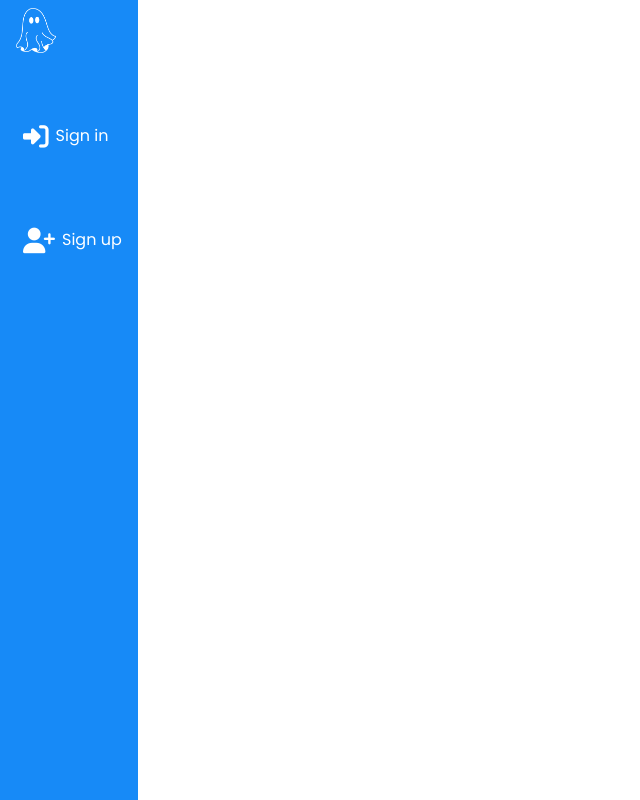
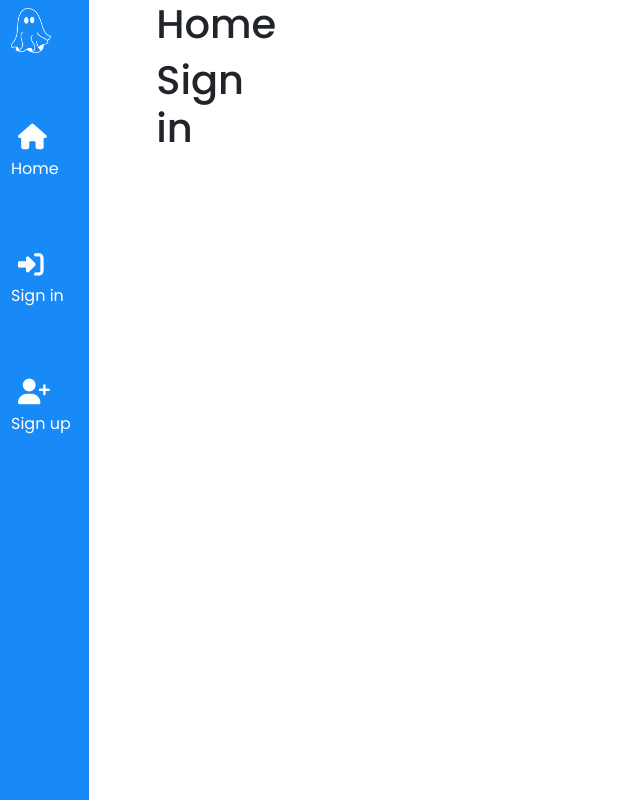
Before and after one commit to cjfinan/TaskIt, a React (Create React App) app: page / in a window 1280 px wide. Shown: the whole page, without its empty margins (0-640 px from the left). Built offline with nearby package versions, Linux system fonts and the light colour scheme.

Commit message:
[ADD] react router library to project

```diff
--- a/package.json
+++ b/package.json
@@ -10,6 +10,7 @@
     "react": "^18.2.0",
     "react-bootstrap": "^1.6.3",
     "react-dom": "^18.2.0",
+    "react-router-dom": "^5.3.0",
     "react-scripts": "5.0.1",
     "web-vitals": "^2.1.4"
   },
--- a/src/App.js
+++ b/src/App.js
@@ -1,10 +1,21 @@
+import { Col, Container, Row } from "react-bootstrap";
 import styles from "./App.module.css";
 import NavBar from "./components/NavBar";
 
 function App() {
   return (
     <div className={styles.App}>
-      <NavBar />
+      <Container className={styles.Main}>
+        <Row>
+          <Col xs={6}>
+            <NavBar />
+          </Col>
+          <Col xs={6}>
+            <h1>Home</h1>
+            <h1>Sign in</h1>
+          </Col>
+        </Row>
+      </Container>
     </div>
   );
 }
--- a/src/App.module.css
+++ b/src/App.module.css
@@ -1,6 +1,18 @@
 .App {
     font-family: 'Poppins', sans-serif;
 }
+
+.Main{
+    display: flex;
+    margin-left: 0;
+    padding-left: 0;
+    width: 100vw;
+}
+
+/* .Secondary{
+    margin-left: 0;
+    padding-left: 0;
+} */
 
 i {
     font-size: 1.6rem;
--- a/src/components/NavBar.js
+++ b/src/components/NavBar.js
@@ -1,5 +1,5 @@
 import React from "react";
-import { Container, Nav, NavbarBrand, NavLink, Row } from "react-bootstrap";
+import { Col, Container, Nav, NavLink, Row } from "react-bootstrap";
 import styles from "../styles/NavBar.module.css";
 import logo from "../assets/GhostWhite.png";
 const NavBar = () => {
@@ -29,6 +29,10 @@ const NavBar = () => {
   const loggedOutIcons = (
     <>
       <NavLink className={styles.NavLink}>
+        <i className="fas fa-home"></i>
+        <span className="d-none d-sm-inline">Home</span>
+      </NavLink>
+      <NavLink className={styles.NavLink}>
         <i className="fas fa-sign-in-alt"></i>
         <span className="d-none d-sm-inline">Sign in</span>
       </NavLink>
@@ -39,16 +43,16 @@ const NavBar = () => {
     </>
   );
   return (
-    <Container className="m-0">
-      <Row>
+    <Row>
+      <Col xs={8} className={styles.Col}>
         <Nav className={styles.Sidebar}>
           <NavLink>
             <img src={logo} alt="logo" height="45" className={styles.logo} />
           </NavLink>
           {loggedOutIcons}
         </Nav>
-      </Row>
-    </Container>
+      </Col>
+    </Row>
   );
 };
 
--- a/src/styles/NavBar.module.css
+++ b/src/styles/NavBar.module.css
@@ -2,7 +2,10 @@
     min-height: 100vh;
     min-width: 60px;
     flex-direction: column;
+    display: flex;
     background-color: rgb(23, 138, 247);
+    margin-left: 10px;
+    padding-left: 0;
 }
 
 .NavLink{
@@ -19,3 +22,8 @@
 .logo{
 
 }
+
+.Col{
+    padding-left: 0;
+    padding-right: 0;
+}
```
Also changed, not shown: 1 other file (tests, documents, lock files or other folders).
